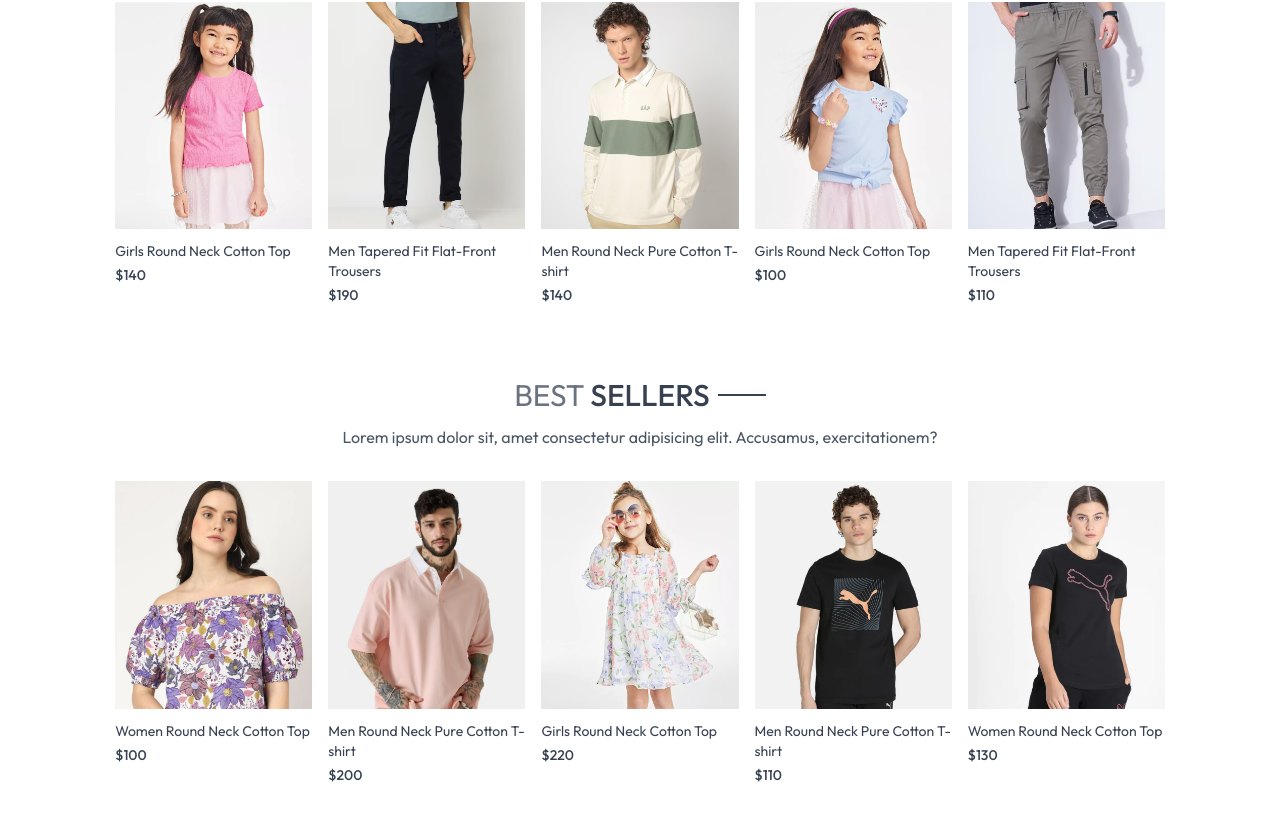
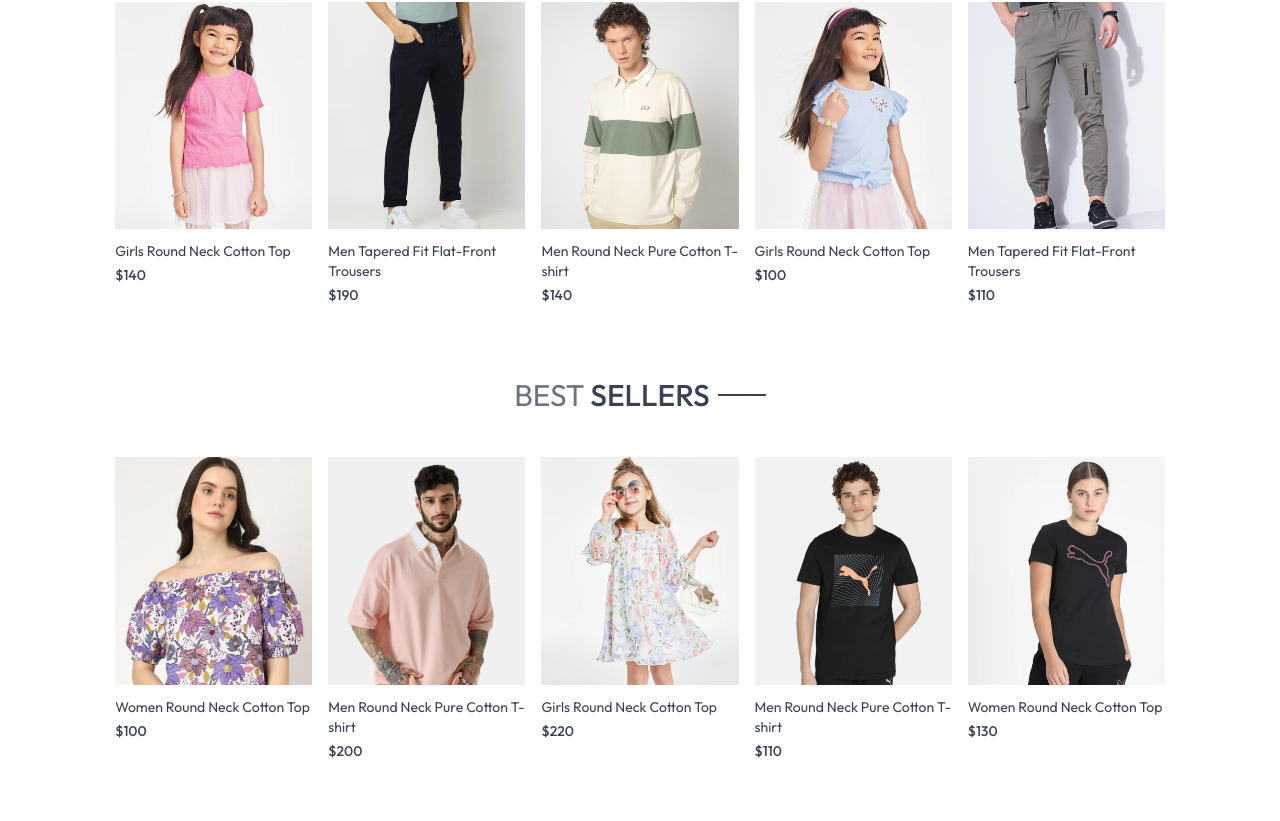
Before and after one commit to ashrafultusar/urban-frontend, a React (Vite) app in the folder urban-frontend/: page / in a window 1280 px wide. Shown: the part 1019-1840 px from the top of the page. Built offline with nearby package versions, Linux system fonts and the light colour scheme.

Commit message:
added update

```diff
--- a/urban-frontend/src/components/BestSeller.jsx
+++ b/urban-frontend/src/components/BestSeller.jsx
@@ -17,9 +17,7 @@ console.log(bestSeller);
       <div className="text-center text-3xl py-8">
         <Title text1={"BEST"} text2={"SELLERS"}></Title>
         <p className="w-3/4 m-auto text-xs sm:text-sm md:text-base text-gray-600">
-          {" "}
-          Lorem ipsum dolor sit, amet consectetur adipisicing elit. Accusamus,
-          exercitationem?
+
         </p>
       </div>
           <div className="grid grid-cols-2 sm:grid-cols-3 md:grid-cols-4 lg:grid-cols-5 gap-4 gap-y-6">
```
